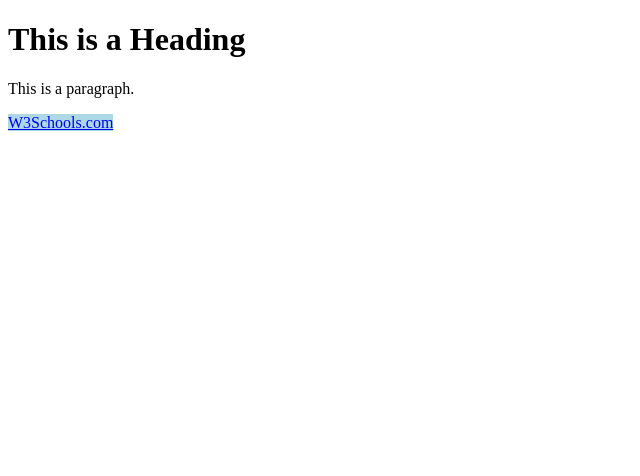
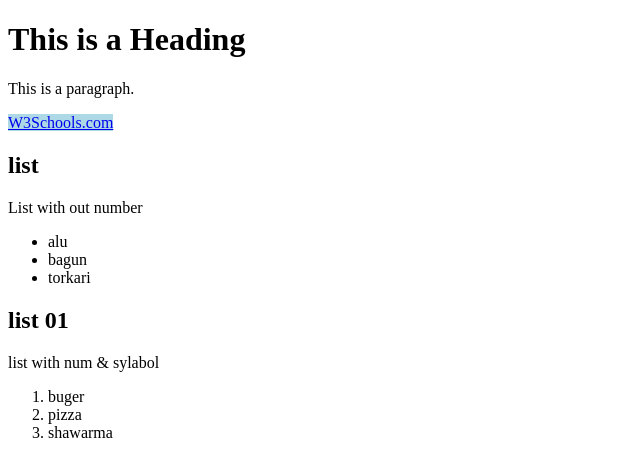
Before and after one commit to okparves/my-first-project, a plain HTML site: page index.html in a window 1280 px wide. Shown: the whole page, without its empty margins (0-640 px from the left). Drawn offline with Linux system fonts and the light colour scheme.

Commit message:
added list

```diff
--- a/index.html
+++ b/index.html
@@ -40,6 +40,19 @@ ol.d{
 <h1>This is a Heading</h1>
 <p>This is a paragraph.</p>
 <p><a href="https://www.w3schools.com">W3Schools.com</a></p>
-
+<h2>list</h2>
+<p>List with out number</p>
+<ul>
+    <li>alu</li>
+    <li>bagun</li>
+    <li>torkari</li>
+</ul>
+<h2>list 01</h2>
+<p>list with num & sylabol</p>
+<ol>
+    <li>buger</li>
+    <li>pizza</li>
+    <li>shawarma</li>
+</ol>
 </body>
 </html>
```
